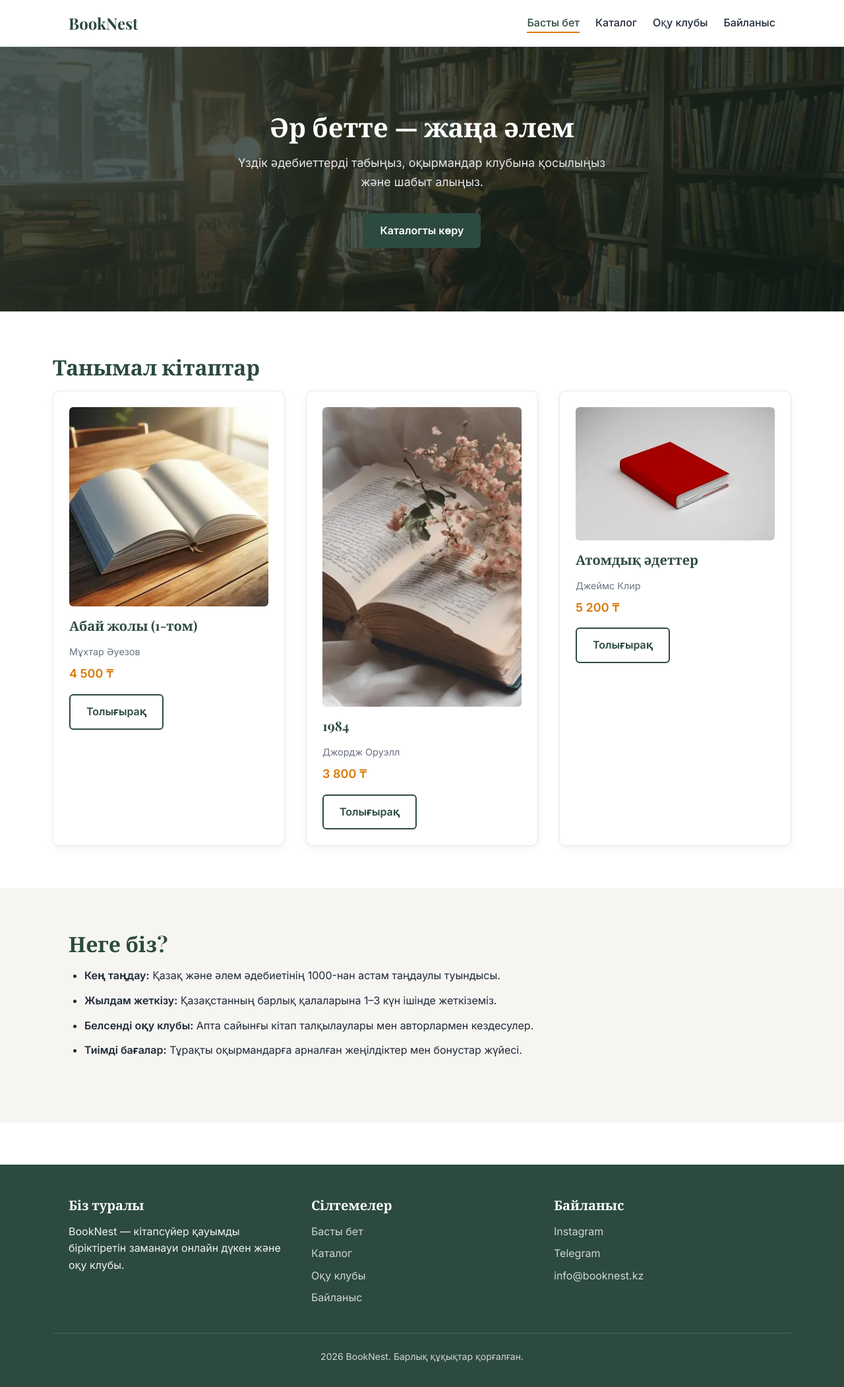
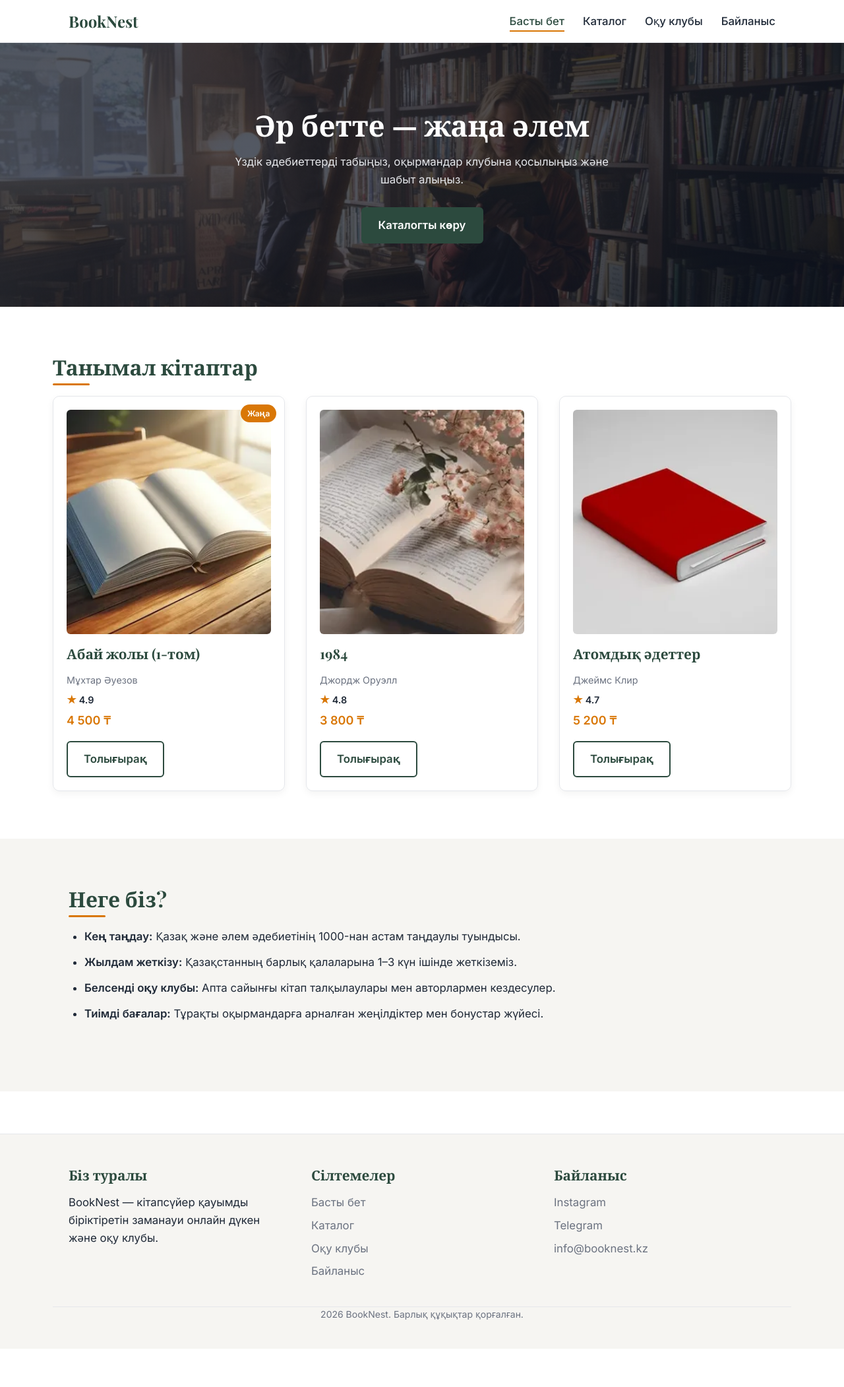
Before and after one commit to bagdarlamakamtamasety-a11y/booknest, a plain HTML site: page index.html in a window 1280 px wide. Shown: the whole page at 66% size. After the commit the page ends 2044 px from the top, so only its background shows below. Drawn offline with nearby package versions, Linux system fonts and the light colour scheme.

Commit message:
Level 2: tasks 36-40 dark theme, animations, z-index, picture

```diff
--- a/css/style.css
+++ b/css/style.css
@@ -7,7 +7,7 @@
   padding: 0;
 }
 
-/* 16. :root айнымалылар және қаріптер */
+/* 16 & 36. CSS айнымалылары (Mobile-first база) */
 :root {
   --color-primary: #2c4a3e;
   --color-primary-hover: #1e352c;
@@ -22,13 +22,27 @@
   --font-body: 'Inter', system-ui, sans-serif;
 }
 
-/* 17. Типографика */
+/* 36. Қараңғы тақырып (.dark) */
+.dark {
+  --color-primary: #6ee7b7;
+  --color-primary-hover: #34d399;
+  --color-accent: #fbbf24;
+  --color-bg: #111827;
+  --color-bg-light: #1f2937;
+  --color-text: #f9fafb;
+  --color-text-muted: #9ca3af;
+  --color-border: #374151;
+  --color-error: #f87171;
+}
+
+/* 33 & 35. Базалық стильдер (телефоннан бастап) және clamp() */
 body {
   font-family: var(--font-body);
-  font-size: 16px;
+  font-size: clamp(0.95rem, 0.9rem + 0.25vw, 1.05rem);
   line-height: 1.6;
   color: var(--color-text);
   background-color: var(--color-bg);
+  transition: background-color 0.25s ease, color 0.25s ease;
 }
 
 h1, h2, h3 {
@@ -39,29 +53,69 @@ h1, h2, h3 {
   margin-bottom: 1rem;
 }
 
-h1 { font-size: 2.5rem; }
-h2 { font-size: 2rem; }
-h3 { font-size: 1.25rem; }
+h1 { font-size: clamp(1.75rem, 1.3rem + 2vw, 2.75rem); }
+h2 { font-size: clamp(1.35rem, 1.1rem + 1.1vw, 2rem); }
+h3 { font-size: clamp(1.1rem, 1rem + 0.4vw, 1.3rem); }
 
 p {
   margin-bottom: 1rem;
 }
 
 .container {
+  width: 100%;
   max-width: 1120px;
   margin: 0 auto;
-  padding: 0 1.5rem;
+  padding: 0 1rem;
 }
 
 .section {
-  padding: 4rem 0;
+  padding: 3rem 0;
 }
 
 .bg-light {
   background-color: var(--color-bg-light);
 }
 
-/* 18 & 26. Sticky Header және навигация */
+/* 37. Hero тақырыбына @keyframes анимация */
+@keyframes fadeSlideUp {
+  from {
+    opacity: 0;
+    transform: translateY(18px);
+  }
+  to {
+    opacity: 1;
+    transform: translateY(0);
+  }
+}
+
+.hero-content h1 {
+  animation: fadeSlideUp 0.7s ease both;
+}
+
+/* 40. ::before және ::after арқылы тақырып астындағы сызық және рейтинг */
+.section-title {
+  position: relative;
+  display: inline-block;
+  padding-bottom: 0.5rem;
+}
+
+.section-title::after {
+  content: "";
+  position: absolute;
+  left: 0;
+  bottom: 0;
+  width: 56px;
+  height: 3px;
+  background-color: var(--color-accent);
+  border-radius: 2px;
+}
+
+.rating::before {
+  content: "★ ";
+  color: var(--color-accent);
+}
+
+/* 26, 31 & 34. Sticky Header (Flexbox) және гамбургер мәзір (CSS макеті) */
 .site-header {
   position: sticky;
   top: 0;
@@ -74,7 +128,8 @@ p {
   display: flex;
   justify-content: space-between;
   align-items: center;
-  height: 70px;
+  min-height: 64px;
+  gap: 1rem;
 }
 
 .logo {
@@ -85,10 +140,49 @@ p {
   text-decoration: none;
 }
 
+.burger-btn {
+  display: inline-flex;
+  flex-direction: column;
+  justify-content: center;
+  gap: 5px;
+  width: 40px;
+  height: 40px;
+  background: transparent;
+  border: 1px solid var(--color-border);
+  border-radius: 6px;
+  cursor: pointer;
+  padding: 8px;
+}
+
+.burger-btn span {
+  display: block;
+  width: 100%;
+  height: 2px;
+  background-color: var(--color-text);
+  transition: transform 0.25s ease, opacity 0.25s ease;
+}
+
+.nav-menu {
+  display: none;
+  position: absolute;
+  top: 64px;
+  left: 0;
+  right: 0;
+  background-color: var(--color-bg);
+  border-bottom: 1px solid var(--color-border);
+  padding: 1rem;
+  z-index: 99;
+}
+
+.nav-menu.is-open {
+  display: block;
+}
+
 .nav-list {
   display: flex;
+  flex-direction: column;
   list-style: none;
-  gap: 1.5rem;
+  gap: 0.75rem;
 }
 
 .nav-list a {
@@ -108,29 +202,28 @@ p {
   border-bottom: 2px solid var(--color-accent);
 }
 
-/* 19. Hero бөлімі */
+/* Hero бөлімі */
 .hero {
-  background-image: linear-gradient(rgba(20, 35, 29, 0.75), rgba(20, 35, 29, 0.75)), url('../images/hero.jpg');
+  background-image: linear-gradient(rgba(17, 24, 39, 0.72), rgba(17, 24, 39, 0.72)), url('../images/hero.jpg');
   background-size: cover;
   background-position: center;
   color: #ffffff;
-  padding: 6rem 0;
+  padding: 4.5rem 0;
   text-align: center;
 }
 
-.hero h1 {
+.hero h1,
+.hero p {
   color: #ffffff;
-  margin-bottom: 1rem;
 }
 
 .hero p {
   max-width: 600px;
-  margin: 0 auto 2rem;
-  font-size: 1.125rem;
+  margin: 0 auto 1.75rem;
   color: #e5e7eb;
 }
 
-/* 20. Батырмалар */
+/* 37. Батырмалар және transition */
 .btn,
 .btn-outline {
   display: inline-block;
@@ -139,18 +232,19 @@ p {
   font-weight: 600;
   text-decoration: none;
   cursor: pointer;
-  transition: all 0.2s ease;
   border: 2px solid var(--color-primary);
+  transition: transform 0.2s ease, background-color 0.2s ease, color 0.2s ease, border-color 0.2s ease;
 }
 
 .btn {
   background-color: var(--color-primary);
-  color: #ffffff;
+  color: var(--color-bg);
 }
 
 .btn:hover {
   background-color: var(--color-primary-hover);
   border-color: var(--color-primary-hover);
+  transform: translateY(-2px);
 }
 
 .btn-outline {
@@ -160,34 +254,53 @@ p {
 
 .btn-outline:hover {
   background-color: var(--color-primary);
-  color: #ffffff;
+  color: var(--color-bg);
+  transform: translateY(-2px);
 }
 
-/* 21 & 22. Карточкалар */
+/* 32 & 38. Карточкалар (Grid), бейдж және z-index */
 .cards-grid {
-  display: flex;
-  flex-wrap: wrap;
-  gap: 2rem;
+  display: grid;
+  grid-template-columns: repeat(auto-fit, minmax(220px, 1fr));
+  gap: 1.5rem;
 }
 
 .card {
-  flex: 1 1 280px;
+  position: relative;
+  z-index: 1;
   background-color: var(--color-bg);
   border: 1px solid var(--color-border);
   border-radius: 10px;
-  padding: 1.5rem;
+  padding: 1.25rem;
   box-shadow: 0 4px 12px rgba(0, 0, 0, 0.05);
   transition: transform 0.25s ease, box-shadow 0.25s ease;
 }
 
 .card:hover {
+  z-index: 2;
   transform: translateY(-6px);
-  box-shadow: 0 10px 20px rgba(0, 0, 0, 0.1);
+  box-shadow: 0 10px 20px rgba(0, 0, 0, 0.12);
 }
 
-.card img {
+.badge-new {
+  position: absolute;
+  top: 12px;
+  right: 12px;
+  z-index: 3;
+  background-color: var(--color-accent);
+  color: #ffffff;
+  font-size: 0.75rem;
+  font-weight: 600;
+  padding: 0.25rem 0.6rem;
+  border-radius: 999px;
+}
+
+/* 39. Суреттер: aspect-ratio және object-fit */
+.card img,
+.card picture img {
   width: 100%;
-  height: auto;
+  aspect-ratio: 3 / 4;
+  object-fit: cover;
   border-radius: 6px;
   margin-bottom: 1rem;
   display: block;
@@ -196,7 +309,13 @@ p {
 .card .author {
   color: var(--color-text-muted);
   font-size: 0.9rem;
-  margin-bottom: 0.5rem;
+  margin-bottom: 0.4rem;
+}
+
+.card .rating {
+  font-size: 0.9rem;
+  font-weight: 600;
+  margin-bottom: 0.4rem;
 }
 
 .card .price {
@@ -229,7 +348,7 @@ p {
   color: var(--color-text-muted);
 }
 
-/* 23. Кесте */
+/* Кесте */
 .books-table {
   width: 100%;
   border-collapse: collapse;
@@ -245,14 +364,14 @@ p {
 
 .books-table thead th {
   background-color: var(--color-primary);
-  color: #ffffff;
+  color: var(--color-bg);
 }
 
 .books-table tbody tr:nth-child(even) {
   background-color: var(--color-bg-light);
 }
 
-/* 24. Форма */
+/* Форма */
 .contact-form {
   max-width: 560px;
   margin-top: 1.5rem;
@@ -277,6 +396,8 @@ p {
   border-radius: 6px;
   font-family: inherit;
   font-size: 1rem;
+  background-color: var(--color-bg);
+  color: var(--color-text);
 }
 
 .form-group input:focus,
@@ -284,7 +405,7 @@ p {
 .form-group textarea:focus {
   outline: none;
   border-color: var(--color-primary);
-  box-shadow: 0 0 0 3px rgba(44, 74, 62, 0.15);
+  box-shadow: 0 0 0 3px rgba(217, 119, 6, 0.2);
 }
 
 .form-group input:invalid:not(:placeholder-shown),
@@ -292,28 +413,19 @@ p {
   border-color: var(--color-error);
 }
 
-/* 25. Footer (3 баған) */
+/* Footer */
 .site-footer {
-  background-color: var(--color-primary);
-  color: #f3f4f6;
+  background-color: var(--color-bg-light);
+  border-top: 1px solid var(--color-border);
   padding: 3rem 0 1.5rem;
   margin-top: 4rem;
 }
 
 .footer-grid {
-  display: flex;
-  flex-wrap: wrap;
+  display: grid;
+  grid-template-columns: 1fr;
   gap: 2rem;
   margin-bottom: 2rem;
-}
-
-.footer-grid > div {
-  flex: 1 1 250px;
-}
-
-.site-footer h3 {
-  color: #ffffff;
-  margin-bottom: 1rem;
 }
 
 .site-footer ul {
@@ -325,19 +437,68 @@ p {
 }
 
 .site-footer a {
-  color: #d1d5db;
+  color: var(--color-text-muted);
   text-decoration: none;
 }
 
 .site-footer a:hover {
-  color: #ffffff;
+  color: var(--color-primary);
   text-decoration: underline;
 }
 
 .footer-bottom {
-  border-top: 1px solid rgba(255, 255, 255, 0.15);
+  border-top: 1px solid var(--color-border);
   padding-top: 1.5rem;
   text-align: center;
   font-size: 0.875rem;
-  color: #d1d5db;
+  color: var(--color-text-muted);
 }
+
+/* 33. Медиа-сұраныстар: 600px, 900px, 1200px */
+@media (min-width: 600px) {
+  .container {
+    padding: 0 1.5rem;
+  }
+
+  .footer-grid {
+    grid-template-columns: repeat(2, 1fr);
+  }
+}
+
+@media (min-width: 900px) {
+  .burger-btn {
+    display: none;
+  }
+
+  .nav-menu {
+    display: block;
+    position: static;
+    background: transparent;
+    border: none;
+    padding: 0;
+  }
+
+  .nav-list {
+    flex-direction: row;
+    align-items: center;
+    gap: 1.75rem;
+  }
+
+  .hero {
+    padding: 6rem 0;
+  }
+
+  .footer-grid {
+    grid-template-columns: repeat(3, 1fr);
+  }
+}
+
+@media (min-width: 1200px) {
+  .section {
+    padding: 4.5rem 0;
+  }
+
+  .cards-grid {
+    gap: 2rem;
+  }
+}
--- a/index.html
+++ b/index.html
@@ -14,7 +14,12 @@
   <header class="site-header">
     <div class="container header-inner">
       <a href="index.html" class="logo">BookNest</a>
-      <nav aria-label="Негізгі навигация">
+      <button type="button" class="burger-btn" aria-label="Мәзірді ашу" aria-expanded="false">
+        <span></span>
+        <span></span>
+        <span></span>
+      </button>
+      <nav class="nav-menu" aria-label="Негізгі навигация">
         <ul class="nav-list">
           <li><a href="index.html" aria-current="page">Басты бет</a></li>
           <li><a href="books.html">Каталог</a></li>
@@ -35,12 +40,17 @@
     </section>
 
     <section class="section container">
-      <h2>Танымал кітаптар</h2>
+      <h2 class="section-title">Танымал кітаптар</h2>
       <div class="cards-grid">
         <article class="card">
-          <img src="images/book1.jpg" alt="Абай жолы кітабының мұқабасы" width="240" height="340">
+          <span class="badge-new">Жаңа</span>
+          <picture>
+            <source srcset="images/book1.jpg" media="(min-width: 600px)">
+            <img src="images/book1.jpg" alt="Абай жолы кітабының мұқабасы" width="240" height="340">
+          </picture>
           <h3>Абай жолы (1-том)</h3>
           <p class="author">Мұхтар Әуезов</p>
+          <p class="rating">4.9</p>
           <p class="price">4 500 ₸</p>
           <a href="books.html" class="btn-outline">Толығырақ</a>
         </article>
@@ -49,6 +59,7 @@
           <img src="images/book2.jpg" alt="1984 кітабының мұқабасы" width="240" height="340">
           <h3>1984</h3>
           <p class="author">Джордж Оруэлл</p>
+          <p class="rating">4.8</p>
           <p class="price">3 800 ₸</p>
           <a href="books.html" class="btn-outline">Толығырақ</a>
         </article>
@@ -57,6 +68,7 @@
           <img src="images/book3.jpg" alt="Атомдық әдеттер кітабының мұқабасы" width="240" height="340">
           <h3>Атомдық әдеттер</h3>
           <p class="author">Джеймс Клир</p>
+          <p class="rating">4.7</p>
           <p class="price">5 200 ₸</p>
           <a href="books.html" class="btn-outline">Толығырақ</a>
         </article>
@@ -65,7 +77,7 @@
 
     <section class="section bg-light">
       <div class="container">
-        <h2>Неге біз?</h2>
+        <h2 class="section-title">Неге біз?</h2>
         <ul class="benefits-list">
           <li><strong>Кең таңдау:</strong> Қазақ және әлем әдебиетінің 1000-нан астам таңдаулы туындысы.</li>
           <li><strong>Жылдам жеткізу:</strong> Қазақстанның барлық қалаларына 1–3 күн ішінде жеткіземіз.</li>
```
Also changed, not shown: books.html (+7 -2 lines), club.html (+86 -0 lines), contact.html (+6 -1 lines).
